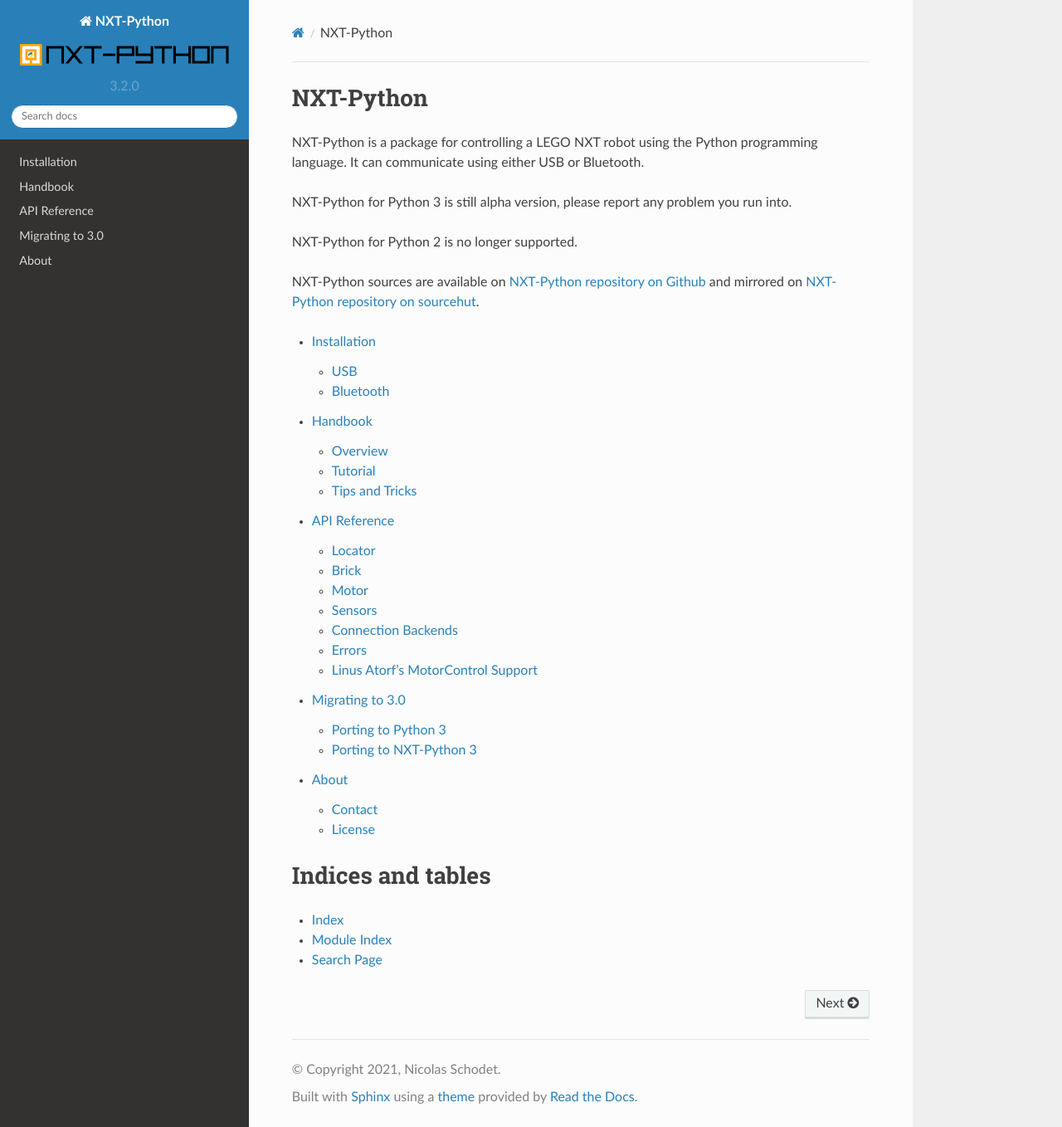
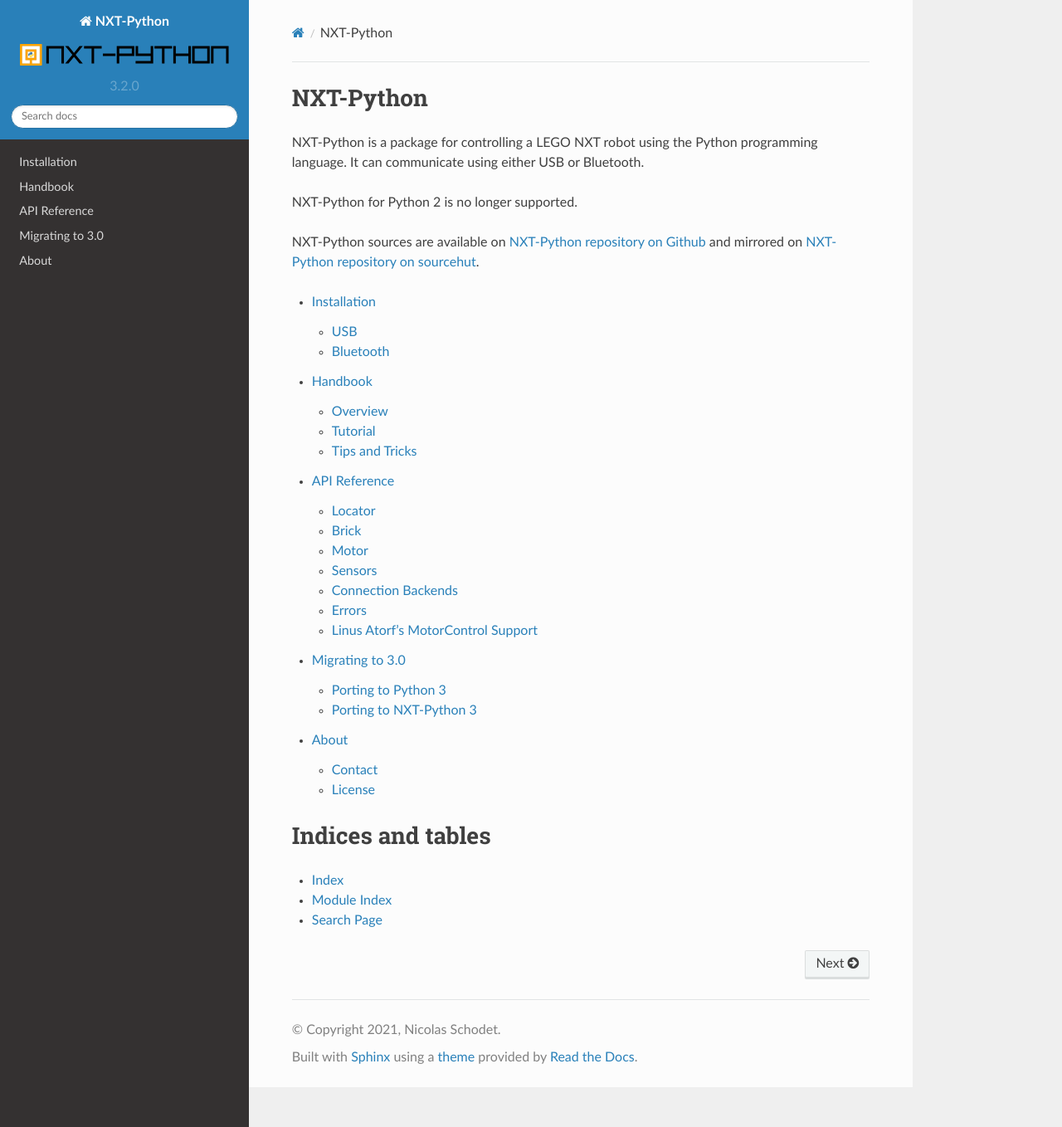
Before and after one commit to schodet/nxt-python, a Sphinx documentation site: the page built from docs/index.rst, in a window 1280 px wide and 1358 px high. Shown: the whole window at 83% size. Built offline with Sphinx 7.4.7 and the Read the Docs theme 2.0.0, drawn with Linux system fonts in a browser that asks for light colours.

Commit message:
Remove out-of-date comment on alpha stage

```diff
--- a/docs/index.rst
+++ b/docs/index.rst
@@ -3,9 +3,6 @@
 
 NXT-Python is a package for controlling a LEGO NXT robot using the Python
 programming language. It can communicate using either USB or Bluetooth.
-
-NXT-Python for Python 3 is still alpha version, please report any problem you
-run into.
 
 NXT-Python for Python 2 is no longer supported.
 
```
